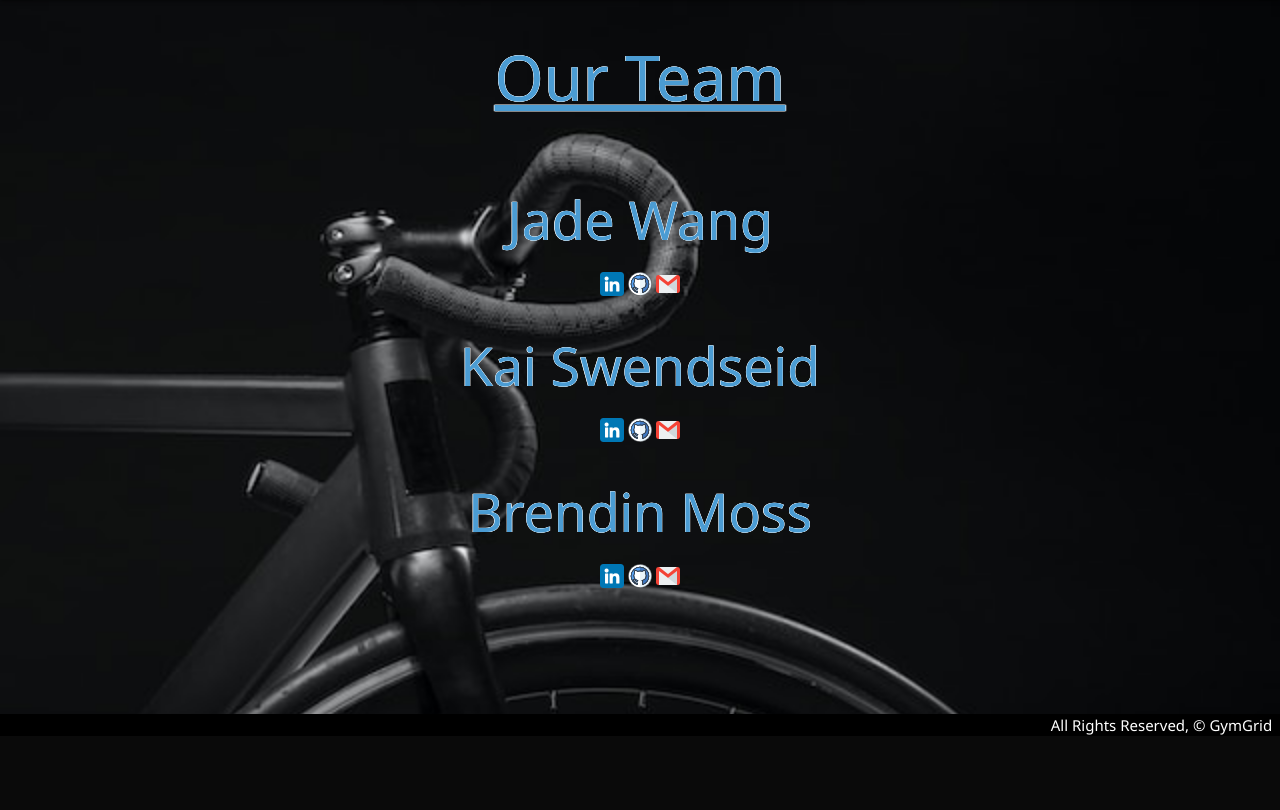
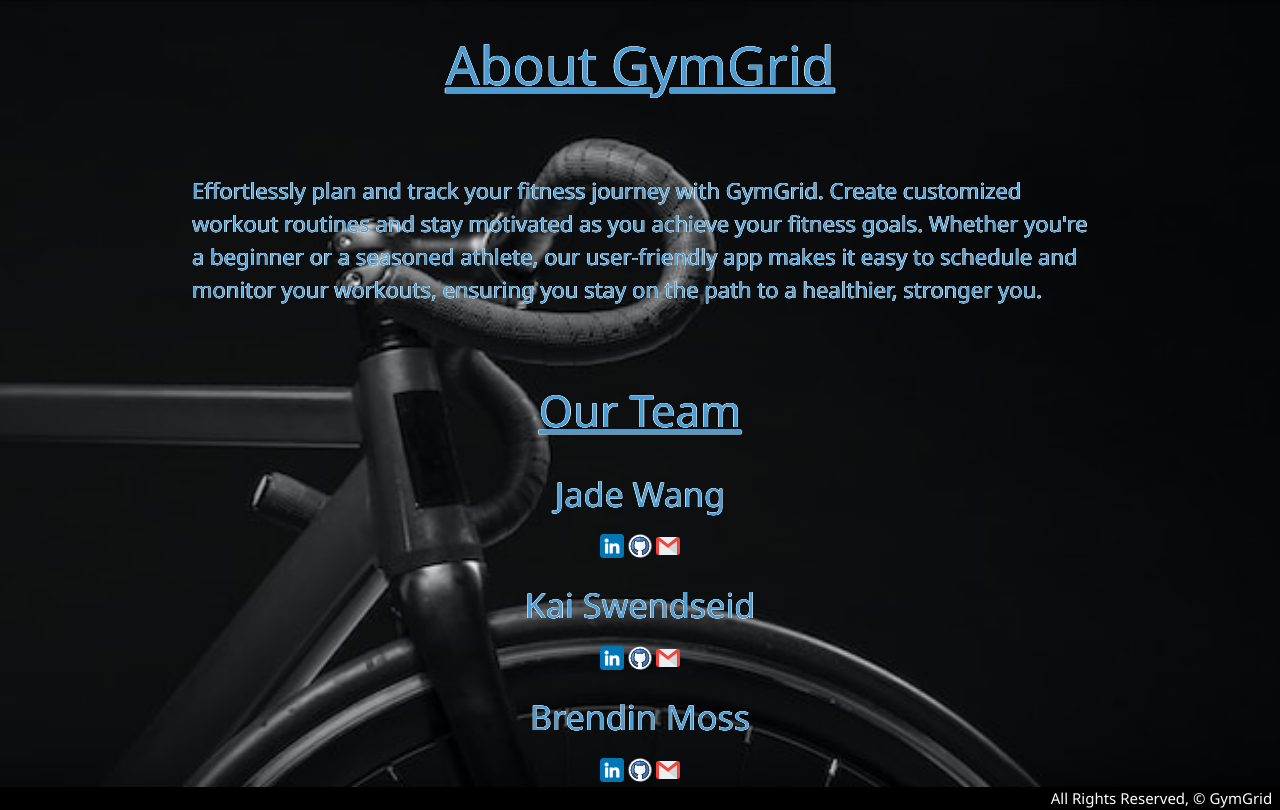
Before and after one commit to jadewang425/gym_grid, a Django app: page /about/ in a window 1280 px wide. Shown: the part 64-874 px from the top of the page. Before the commit the page ends 799 px from the top, so only its background shows below. Run offline with Django 4.2, Linux system fonts and the light colour scheme; parts of the project's set-up code (start-up, migrations or seed data) failed here and were passed over; some web fonts are replaced.

Commit message:
update links in about page and README

```diff
--- a/main_app/templates/about.html
+++ b/main_app/templates/about.html
@@ -2,44 +2,48 @@
 {% block content %}
 <body class="background-image">
 </body>
-<h1 class="text-outline" style="color: #4B9CD3; margin-bottom: 10vmin; text-decoration: underline; text-align: center;">Our Team</h1>
+<h2 class="text-outline" style="color: #4B9CD3; margin-bottom: 10vmin; text-decoration: underline; text-align: center;">About GymGrid</h2>
+<p class="text-outline" style="font-size: 22px; color: #4B9CD3; margin-bottom: 10vmin;">
+    Effortlessly plan and track your fitness journey with GymGrid. Create customized workout routines and stay motivated as you achieve your fitness goals. Whether you're a beginner or a seasoned athlete, our user-friendly app makes it easy to schedule and monitor your workouts, ensuring you stay on the path to a healthier, stronger you.
+</p>
 
+<h3 class="text-outline" style="color: #4B9CD3; margin-bottom: 5vmin; text-decoration: underline; text-align: center;">Our Team</h3>
 <div  style="text-align: center; position: relative;">
-    <h2 class="text-outline" style="color: #4B9CD3;">Jade Wang</h2>
+    <h4 class="text-outline" style="color: #4B9CD3;">Jade Wang</h4>
     <p class="text-outline" style="font-size: 22px; color: #4B9CD3;">
         <!-- Jade's about me here... -->
     </p>
     <div class="social-links">
-        <a href="https://linkedin.com/in/brendinmoss/" target="_blank">
+        <a href="https://linkedin.com/in/jade-c-w/" target="_blank">
             <img src="../static/images/linkedin.png" alt="linkedin-icon">
         </a>
-        <a href="https://github.com/brendinsgit" target="_blank">
+        <a href="https://github.com/jadewang425" target="_blank">
             <img src="../static/images/github.png" alt="linkedin-icon">
         </a>
-        <a href="mailto:brendin0702@gmail.com">
+        <a href="mailto:jadewang425@gmail.com">
             <img src="../static/images/gmail.png" alt="Email Icon">
         </a>
     </div>
     </div>
 <div  style="text-align: center; position: relative;">
-    <h2 class="text-outline" style="color: #4B9CD3;">Kai Swendseid</h2>
+    <h4 class="text-outline" style="color: #4B9CD3;">Kai Swendseid</h4>
     <p class="text-outline" style="font-size: 22px; color: #4B9CD3;">
         <!-- Kai's about me here... -->
     </p>
     <div class="social-links">
-        <a href="https://linkedin.com/in/brendinmoss/" target="_blank">
+        <a href="https://linkedin.com/in/kxiside/" target="_blank">
             <img src="../static/images/linkedin.png" alt="linkedin-icon">
         </a>
-        <a href="https://github.com/brendinsgit" target="_blank">
+        <a href="https://github.com/kxiside" target="_blank">
             <img src="../static/images/github.png" alt="linkedin-icon">
         </a>
-        <a href="mailto:brendin0702@gmail.com">
+        <a href="mailto:swendside@gmail.com">
             <img src="../static/images/gmail.png" alt="Email Icon">
         </a>
     </div>
     </div>
 <div  style="text-align: center; position: relative;">
-    <h2 class="text-outline" style="color: #4B9CD3;">Brendin Moss</h2>
+    <h4 class="text-outline" style="color: #4B9CD3;">Brendin Moss</h4>
     <p class="text-outline" style="font-size: 22px; color: #4B9CD3;">
         <!-- Hi, my name's Brendin Moss and I hold a Bachelor's degree in Business Administration and am<br>
         a tech enthusiastwith a deep interest in programming. Committed to constant growth, <br>
```
Also changed, not shown: README.md.
